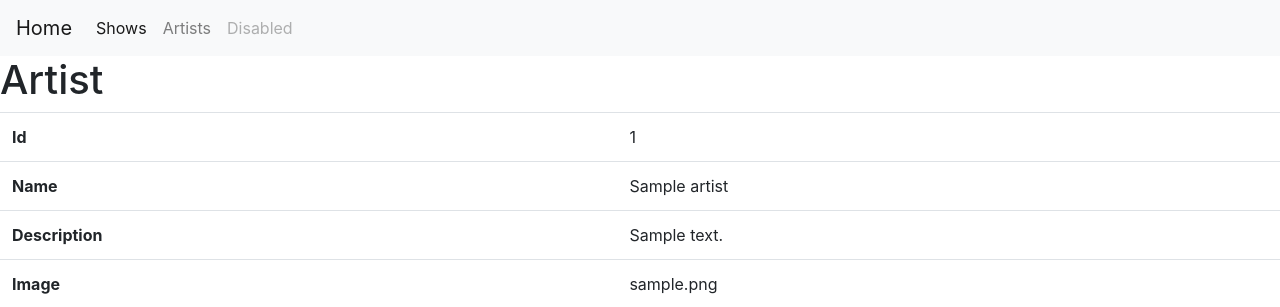
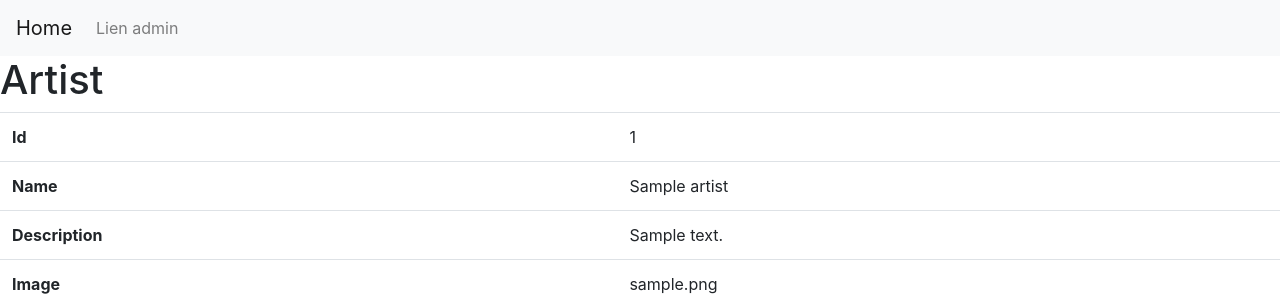
Before and after one commit to Abye37/wildcircus, a Symfony app: template templates/artist/show.html.twig in a window 1280 px wide. Shown: the top 307 px of the page. Run offline with Twig, Linux system fonts and the light colour scheme; the template is opened without the code that fills it: most values are stand-ins (such as "Sample title", 1, 10 or a date in 2020); some libraries are stand-ins or nearby versions.

Commit message:
link home and admin for future page admin

```diff
--- a/templates/navbar.html.twig
+++ b/templates/navbar.html.twig
@@ -1,19 +1,13 @@
 {% block navbar %}
 <nav class="navbar navbar-expand-lg navbar-light bg-light">
-  <a class="navbar-brand" href="/home">Home</a>
+  <a class="navbar-brand" href={{ '/' }}>Home</a>
   <button class="navbar-toggler" type="button" data-toggle="collapse" data-target="#navbarNav" aria-controls="navbarNav" aria-expanded="false" aria-label="Toggle navigation">
     <span class="navbar-toggler-icon"></span>
   </button>
   <div class="collapse navbar-collapse" id="navbarNav">
     <ul class="navbar-nav">
-      <li class="nav-item active">
-        <a class="nav-link" href="/expose">Shows<span class="sr-only">(current)</span></a>
-      </li>
       <li class="nav-item">
-        <a class="nav-link" href="/artist">Artists</a>
-      </li>
-      <li class="nav-item">
-        <a class="nav-link disabled" href="#" tabindex="-1" aria-disabled="true">Disabled</a>
+        <a class="nav-link" href="#">Lien admin</a>
       </li>
     </ul>
   </div>
```
